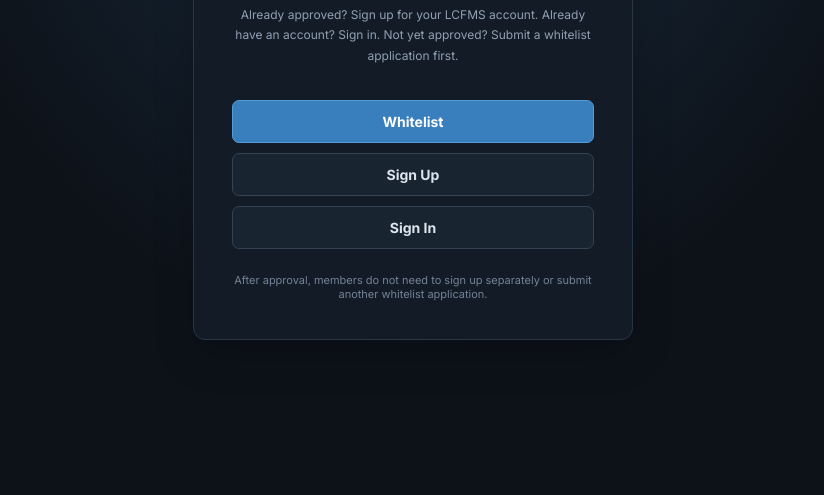
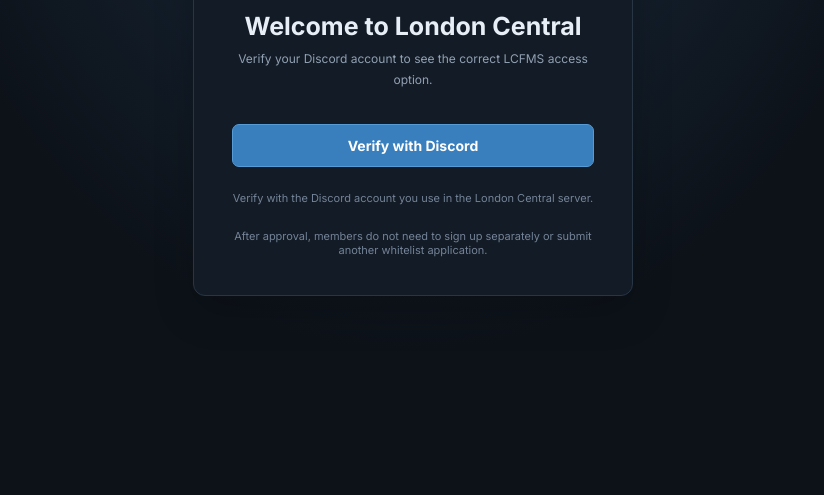
Before and after one commit to huberthecat22-gif/London-Central, a website: page index.html in a window 1280 px wide. Shown: the part 305-800 px from the top of the page, without its empty margins (227-1051 px from the left). Drawn offline with nearby package versions, Linux system fonts and the light colour scheme.

Commit message:
Show only verified member access options

```diff
--- a/index.html
+++ b/index.html
@@ -11,10 +11,12 @@
       <div class="brand-mark">LC<span>FMS</span></div>
       <div class="eyebrow">LONDON CENTRAL</div>
       <h1>Welcome to London Central</h1>
-      <p>Already approved? Sign up for your LCFMS account. Already have an account? Sign in. Not yet approved? Submit a whitelist application first.</p>
-      <button id="open-whitelist" class="primary full" type="button">Whitelist</button>
-      <button id="open-signup" class="secondary full" type="button">Sign Up</button>
-      <button id="open-signin" class="secondary full" type="button">Sign In</button>
+      <p>Verify your Discord account to see the correct LCFMS access option.</p>
+      <button id="verify-discord" class="primary full" type="button">Verify with Discord</button>
+      <button id="open-whitelist" class="primary full hidden" type="button">Whitelist</button>
+      <button id="open-signin" class="secondary full hidden" type="button">Sign In</button>
+      <button id="open-signup" class="secondary full hidden" type="button">Staff Sign Up</button>
+      <div id="access-message" class="login-foot" role="status" aria-live="polite">Verify with the Discord account you use in the London Central server.</div>
       <div class="login-foot">After approval, members do not need to sign up separately or submit another whitelist application.</div>
     </div>
   </section>
```
